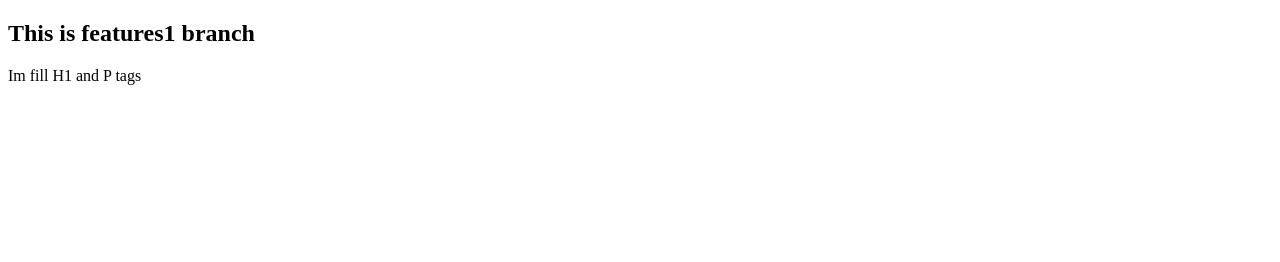
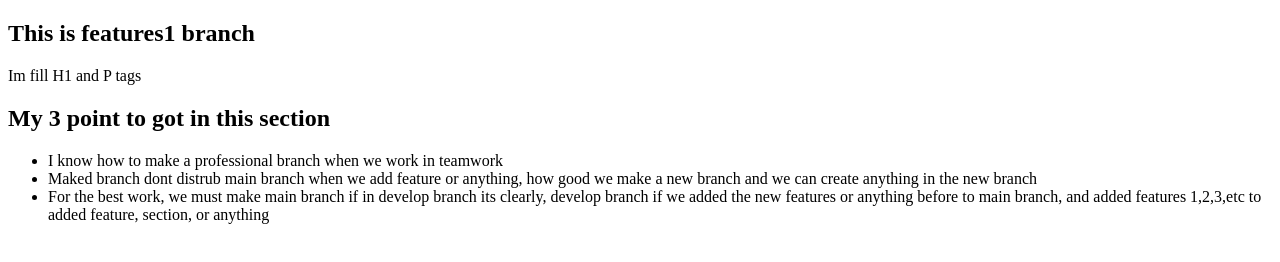
Before and after one commit to zanandaaditya/AltaHewan, a plain HTML site: page index.html in a window 1280 px wide. Drawn offline with Linux system fonts and the light colour scheme.

Commit message:
added section features2 class contains review

```diff
--- a/index.html
+++ b/index.html
@@ -13,6 +13,15 @@
         <h1>This is features1 branch</h1>
         <p>Im fill H1 and P tags </p>
     </section>
+
+    <section class="features2">
+        <h1>My 3 point to got in this section</h1>
+        <ul>
+            <li>I know how to make a professional branch when we work in teamwork</li>
+            <li>Maked branch dont distrub main branch when we add feature or anything, how good we make a new branch and we can create anything in the new branch</li>
+            <li>For the best work, we must make main branch if in develop branch its clearly, develop branch if we added the new features or anything before to main branch, and added features 1,2,3,etc to added feature, section, or anything</li>
+        </ul>
+    </section>
 </body>
 
 </html>
```
